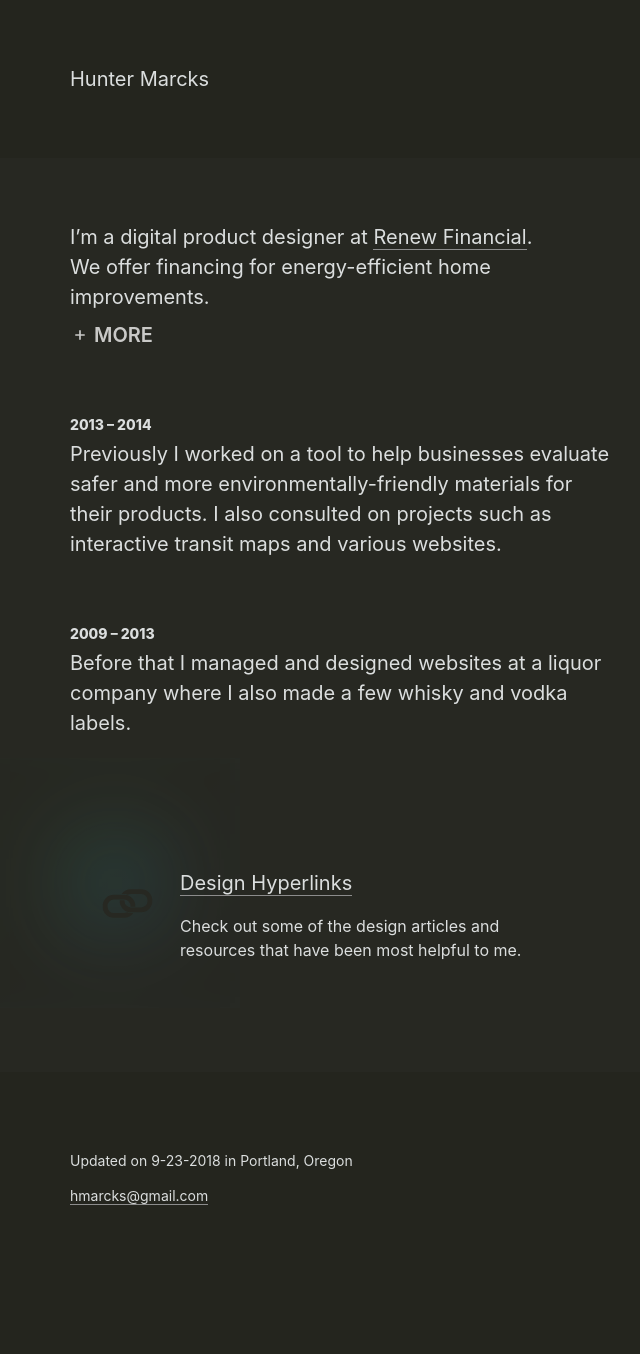
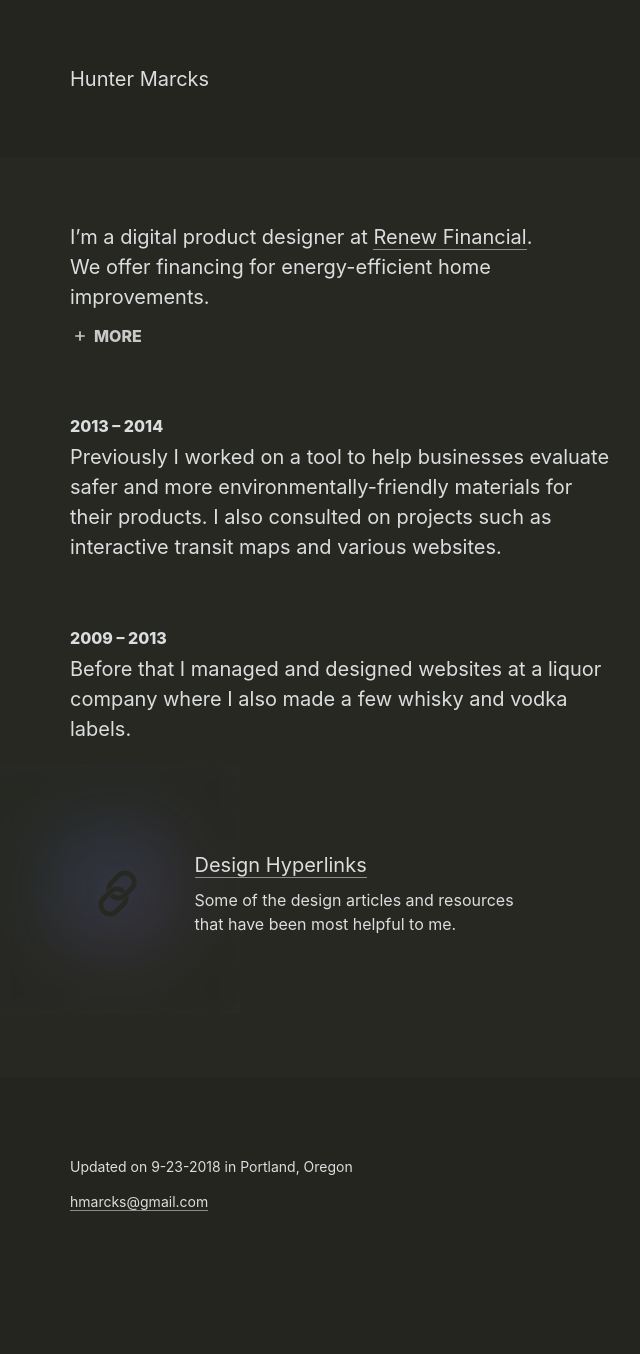
Before and after one commit to hmarcks/hmarcks.github.io, a Jekyll site: the page built from index.html, in a window 1280 px wide. Shown: the whole page, without its empty margins (58-698 px from the left). Built offline with Jekyll 4.4.1, drawn with Linux system fonts in a browser that asks for light colours; comment, search, counter and statistics services are not loaded.

Commit message:
hyperlinks graphic

```diff
--- a/_scss/base.scss
+++ b/_scss/base.scss
@@ -114,7 +114,7 @@ nav {
   content: ' ';
   background: url('/assets/images/icons/icon-add-naked.svg') no-repeat;
   position: relative;
-  top: 3px;
+  top: 4px;
   display: inline-block;
   width: 20px;
   height: 20px;
@@ -130,14 +130,14 @@ nav {
   content: ' ';
   background: url('/assets/images/icons/icon-subtract-solid.svg') no-repeat;
   position: relative;
-  top: 3px;
+  top: 4px;
   display: inline-block;
   width: 20px;
   height: 20px;
 }
 // Aligning the MORE+ button intro view
 .js-expandmore__icon--intro .animated-expandmore__button {
-  font-weight: 600;
+  font-weight: 800;
 }
 .js-expandmore__icon--intro .animated-expandmore__button:hover:before {
   background-color: rgba(0, 0, 0, 0);
@@ -211,68 +211,46 @@ nav {
     left: -4px;
 }
 
-// .links-trip {
-//   position: relative;
-
-//   &:after {
-//     content: '';
-//     position: absolute;
-//     top: 0;
-//     background:
-//       linear-gradient(-45deg,
-//       rgba(0, 0, 0, 0),
-//       rgba(0, 0, 0, 0),
-//       rgba(255, 166, 61, .5),
-//       rgba(255, 61, 119, .5),
-//       rgba(51, 138, 255, .5),
-//       rgba(60, 240, 197, .5),
-//       rgba(0, 0, 0, 0),
-//       rgba(0, 0, 0, 0)
-//     );
-//     background-size: 1000%;
-//     animation: slide 30s linear infinite;
-//     transition: .5s ease-in-out all;
-//     box-shadow: inset 0 0 100px 100px #272822;
-//     width: 300px;
-//     height: 300px;
-//   }
-// }
-
-.links-icon {
-  position: absolute;
-  top: 118px;
-  left: 110px;
-  fill: #272822;
-}
-
 .links-trip {
   position: relative;
   left: -80px;
+  display: inline-block;
+  vertical-align: middle;
   background:
     linear-gradient(-45deg,
-    rgba(0, 0, 0, 0),
-    rgba(0, 0, 0, 0),
-    rgba(255, 166, 61, .5),
-    rgba(255, 61, 119, .5),
-    rgba(51, 138, 255, .5),
-    rgba(60, 240, 197, .5),
-    rgba(0, 0, 0, 0),
-    rgba(0, 0, 0, 0)
+    rgba(255, 166, 61, 1),
+    rgba(255, 61, 119, 1),
+    rgba(51, 138, 255, 1),
+    rgba(60, 240, 197, 1)
   );
   background-size: 1000%;
-  animation: slide 30s linear infinite;
-  transition: .5s ease-in-out all;
+  animation: slide 22s linear infinite;
+  transition: 1s ease-in-out all;
   box-shadow: inset 0 0 100px 100px #272822;
   width: 250px;
   height: 250px;
 }
 
+.links-icon {
+  position: absolute;
+  top: 102px;
+  left: 100px;
+  fill: #272822;
+  transform: rotate(-45deg);
+}
+
 .links-link {
   position: relative;
-  left: -140px;
-  margin-top: 110px;
+  top: -48px;
+  vertical-align: middle;
   max-width: 350px;
   font-size: 1.25rem;
+
+  @media screen and (min-width: 650px) {
+    top: 12px;
+    left: -130px;
+    display: inline-block;
+  }
 }
 
 @keyframes slide {
--- a/index.html
+++ b/index.html
@@ -8,7 +8,7 @@ title: Hunter Marcks
     <br />
     We offer financing for energy-efficient home improvements.</p>
     <div class="mb5">
-      <span class="js-expandmore js-expandmore__icon--intro fw6" data-hideshow-prefix-class="animated">MORE</span>
+      <span class="js-expandmore js-expandmore__icon--intro f5" data-hideshow-prefix-class="animated">MORE</span>
       <div class="js-to_expand">
         <p class="mt3 mb3">The three main products I work on:</p>
         <ul class="list mt0 pl0">
@@ -32,12 +32,11 @@ title: Hunter Marcks
         <p>I established and manage our design system (design guidelines and living pattern library) in collaboration with our engineers to help deliver a high-quality and consistent experience more efficiently.</p>
       </div>
     </div>
-    <h3 class="f6 fw8 mb1">2013 – 2014</h3>
+    <h3 class="f5 fw8 mb1">2013 – 2014</h3>
     <p class="mt0 mb5">Previously I worked on a tool to help businesses evaluate safer and more environmentally-friendly materials for their products. I also consulted on projects such as interactive transit maps and various websites.</p>
-    <h3 class="f6 fw8 mb1">2009 – 2013</h3>
+    <h3 class="f5 fw8 mb1">2009 – 2013</h3>
     <p class="mt0">Before that I managed and designed websites at a liquor company where I also made a few whisky and vodka labels.</p>
   </div>
-    <div class="flex-ns">
     <div class="links-trip">
       <svg
       class="links-icon"
@@ -47,7 +46,6 @@ title: Hunter Marcks
     </div>
     <div class="links-link">
       <p class="ma0"><a href="/resources">Design Hyperlinks</a></p>
-        <p class="f5">Check out some of the design articles and resources that have been most helpful to me.</p>
+      <p class="mt2 f5">Some of the design articles and resources that have been most helpful to me.</p>
     </div>
 </div>
-</div>
```
Lines whose indentation alone changed are shown as unchanged.
